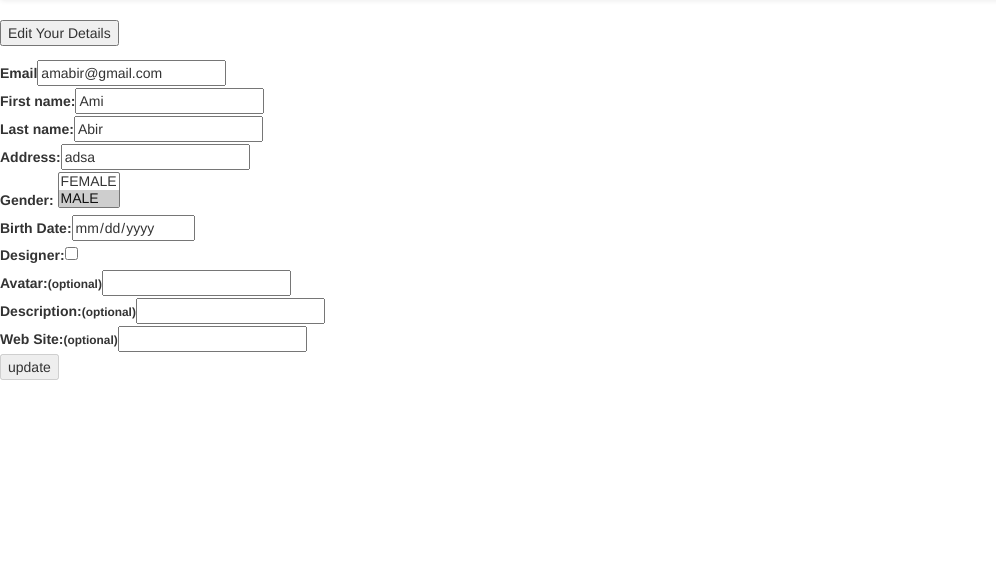
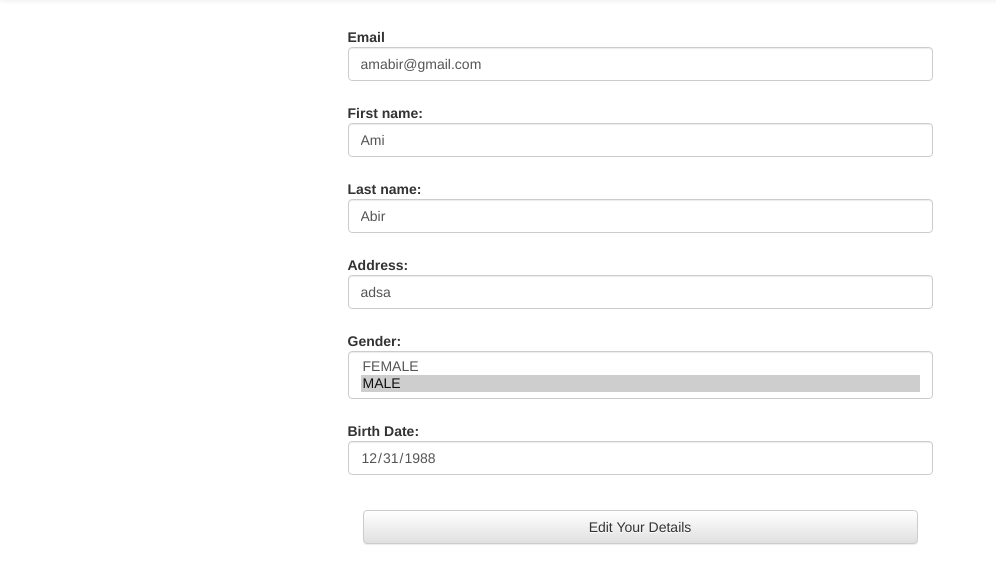
Before and after one commit to amitabir/suityou, a PHP site: page /profile.php in a window 1280 px wide. Shown: the part 52-636 px from the top of the page, without its empty margins (0-996 px from the left). Run offline with PHP 8.4, Linux system fonts and the light colour scheme; the visitor is signed in with stand-in values (Sample User, id 1); data comes from the database, SQL or seed files in the repository; some libraries are stand-ins or nearby versions.

Commit message:
edit profile page

```diff
--- a/profile.php
+++ b/profile.php
@@ -5,9 +5,19 @@ if(isset($_SESSION['update_message']))
 	$message=$_SESSION['update_message'];
 	if(!empty($message))
 	{
-		echo '<script language="javascript">';
-		echo 'alert("'.$message.'")';
-		echo '</script>';
+		if($message=="Updated Successfully")
+		{
+			$class='"alert alert-success alert-dismissible"';
+		}
+		else
+		{
+			$class='"alert alert-danger alert-dismissible"';
+		}
+
+		echo '<div class='.$class.' role="alert">';
+		echo '<button type="button" class="close" data-dismiss="alert" aria-label="Close"><span aria-hidden="true">&times;</span></button>';
+		echo $message;
+		echo '</div>';
 		unset($_SESSION['update_message']);
 	}
 }
@@ -20,39 +30,67 @@ if(isset($_SESSION['user_id'],$_SESSION['email']))
 			{
 				$read_only='';
 				$disabled='';
+				$hidden='';
+				$hiddenEdit='style="display:none"';
 			}
 			else
 			{
 				$read_only='readonly';
 				$disabled='disabled';
+				$hidden='style="display:none"';
+				$hiddenEdit='';
 			}
 ?>
 <script type="text/javascript" src="profile_validate.js"></script>
- <div class="content">
- 	<form method="POST" action=''>
-				 <input type="submit" name="editButton"  value="Edit Your Details">
-	</form>
-    <form id="update_form" action="update.php" method="post">
-  		<div class="center">
-        	<label for="email">Email</label><input type="email" name="email" value="<?php echo htmlentities($user->{'email'}, ENT_QUOTES, 'UTF-8'); ?>" <?php echo $read_only;?>/><br />
-            <label for="first_name">First name:</label><input type="text" name="first_name" id="first_name" value="<?php echo htmlentities($user->{'first_name'}, ENT_QUOTES, 'UTF-8'); ?>" <?php echo $read_only;?>/><br />
-            <label for="last_name">Last name:</label><input type="text" name="last_name" id="last_name" value="<?php echo htmlentities($user->{'last_name'}, ENT_QUOTES, 'UTF-8'); ?>" <?php echo $read_only;?>/><br />
-            <label for="address">Address:</label><input type="text" name="address" id='address' value="<?php echo htmlentities($user->{'address'}, ENT_QUOTES, 'UTF-8'); ?>" <?php echo $read_only;?>/><br />
-            <label for="gender">Gender:</label>
-            <?php $gender = $user->{'gender'}; ?>
-            <select name="gender" size="2" <?php echo $read_only;?> >
-            	<option <?php if($gender =="FEMALE") echo "selected='selected'"; ?>value="FEMALE">FEMALE</option>
-            	<option <?php if($gender =="MALE") echo "selected='selected'"; ?>value="MALE">MALE</option>
-			</select><br/>
-            <label for="birth_date">Birth Date:</label><input type="date" name="birth_date" id="birth_date" <?php echo $read_only;?> /><br />
-            <!--INSERT ISDESIGNER FURTHER LOGICS--><label for="is_designer">Designer:</label><input type="checkbox" name="is_designer" id="is_designer" value="0" <?php echo $read_only;?>/><br/>
-            <label for="avatar">Avatar:<span class="small">(optional)</span></label><input type="text" name="avatar" value="<?php echo htmlentities($user->{'avatar'}, ENT_QUOTES, 'UTF-8');?>"  <?php echo $read_only;?>/><br />
-            <label for="description">Description:<span class="small">(optional)</span></label><input type="text" name="description" id="description"  value="<?php echo htmlentities($user->{'description'}, ENT_QUOTES, 'UTF-8');?>" <?php echo $read_only;?>/><br />
-            <label for="website_link">Web Site:<span class="small">(optional)</span></label><input type="url" name="website_link" id="website_link"  value="<?php echo htmlentities($user->{'website_link'}, ENT_QUOTES, 'UTF-8');?>" <?php echo $read_only;?>/><br />
-            <input type="submit" value="update" <?php echo $read_only.' '; echo $disabled;?>/>
-		</div>
-    </form>
-
+<style type="text/css">
+      .form-control[readonly]
+      {
+      	background-color: #fff;
+      }
+</style>
+ <div class="container">
+ <div class="row">
+ 	<div class="col-md-6 col-md-offset-3">
+		    <form class="form-horizontal" id="update_form" action="update.php" method="post" role="form">
+		  		<div class="form-group">
+		  			<label class="control-label" for="email">Email</label>
+		  			<input class="form-control" type="email" name="email" value="<?php echo htmlentities($user->{'email'}, ENT_QUOTES, 'UTF-8'); ?>" <?php echo $read_only;?> />
+		  		</div>
+		  		<div class="form-group">
+		  			<label class="control-label" for="first_name">First name:</label>
+		  			<input class="form-control" type="text" name="first_name" id="first_name" value="<?php echo htmlentities($user->{'first_name'}, ENT_QUOTES, 'UTF-8'); ?>" <?php echo $read_only;?>/>
+		  		</div>
+		  		<div class="form-group">
+		  			<label class="control-label" for="last_name">Last name:</label>
+		  			<input class="form-control" type="text" name="last_name" id="last_name" value="<?php echo htmlentities($user->{'last_name'}, ENT_QUOTES, 'UTF-8'); ?>" <?php echo $read_only;?>/>
+		  		</div>
+		        <div class="form-group">
+		        	<label class="control-label" for="address">Address:</label>
+		        	<input class="form-control" type="text" name="address" id='address' value="<?php echo htmlentities($user->{'address'}, ENT_QUOTES, 'UTF-8'); ?>" <?php echo $read_only;?>/>
+		        </div>
+		        <div class="form-group">
+		        	<label class="control-label" for="gender">Gender:</label>
+		            <?php $gender = $user->{'gender'}; ?>
+		            <select class="form-control" name="gender" size="2" <?php echo $read_only;?> >
+		            	<option <?php if($gender =="FEMALE") echo "selected='selected'"; ?>value="FEMALE">FEMALE</option>
+		            	<option <?php if($gender =="MALE") echo "selected='selected'"; ?>value="MALE">MALE</option>
+					</select>
+		        </div>
+		        <div class="form-group">
+		        	<label class="control-label" for="birth_date">Birth Date:</label>
+		        	<input class="form-control" type="date" name="birth_date" id="birth_date" value="<?php echo htmlentities($user->{'birth_date'}, ENT_QUOTES, 'UTF-8'); ?>" <?php echo $read_only; ?> /><br />
+		        </div>
+		        <div class="form-actions">
+		        	<button class="btn btn-default btn-block" type="submit" <?php echo $read_only.' '; echo $disabled.' '; echo $hidden?> >Update</button>
+		        </div>
+		    </form>
+		    <form class="form-horizontal" method="POST" action='' role="form" <?php echo $hiddenEdit; ?> >
+		 		<div class="form-actions">
+		 			<button class="btn btn-default btn-block" type="submit" name="editButton">Edit Your Details</button>
+				</div>
+			</form>
+	    </div>
+    </div>
 </div>
 <?php
 				if($user->is_designer != 0)
```
Also changed, not shown: update.php (+3 -4 lines).
